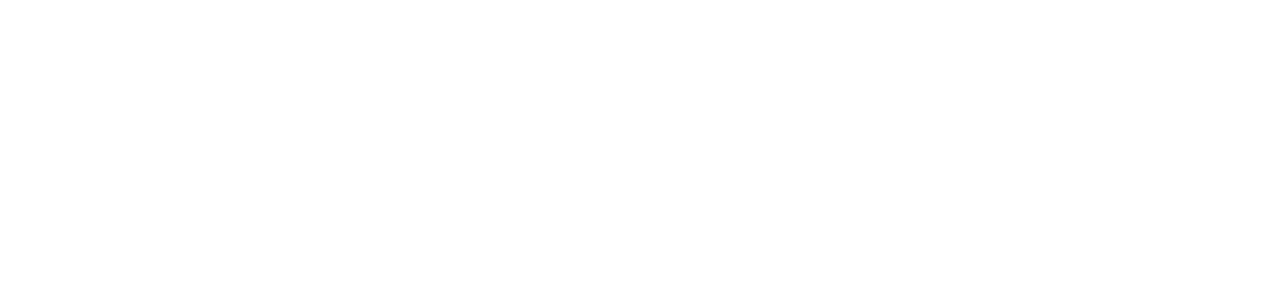
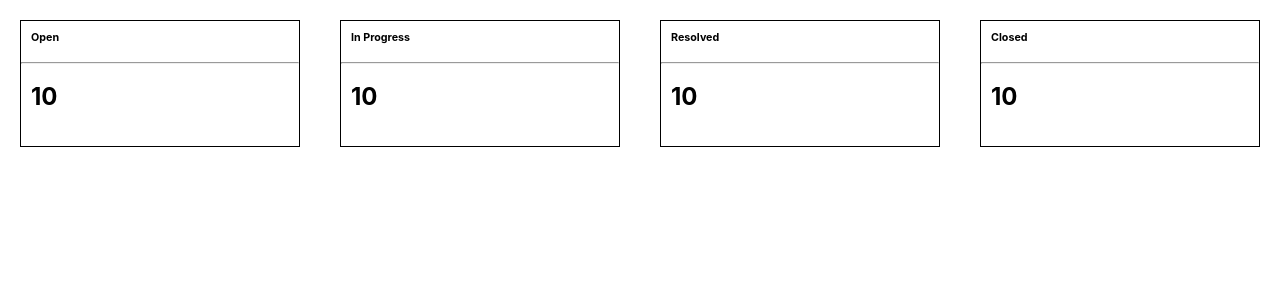
Before and after one commit to strtw/responsive-react-incident-dashboard, a React (Create React App) app: page / in a window 1280 px wide. Shown: the top 300 px of the page. Built offline with nearby package versions, Linux system fonts and the light colour scheme.

Commit message:
Add Cards to dashboard

```diff
--- a/src/components/Dashboard.js
+++ b/src/components/Dashboard.js
@@ -7,8 +7,14 @@
     }
     render(){
         return(
-           <>
-           </>
+            <div className="dashboard">
+                <div className="card-container">
+                    <Card title={"Open"} value={10}/>
+                    <Card title={"In Progress"} value={10}/>
+                    <Card title={"Resolved"} value={10}/>
+                    <Card title={"Closed"} value={10}/>
+                 </div>
+            </div>
         )
     }
 }
```
